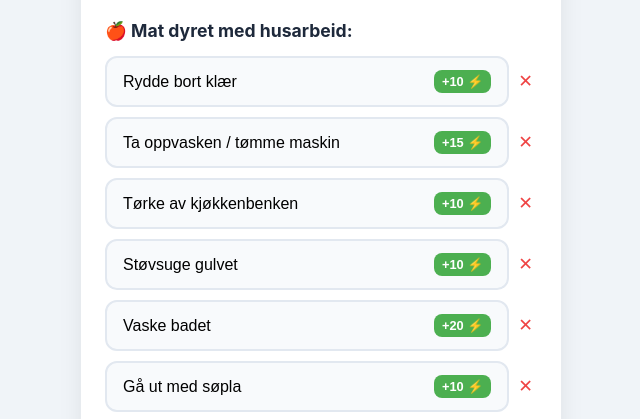
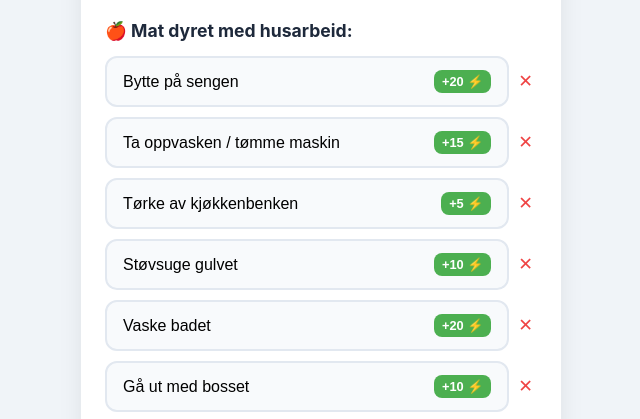
Before and after one commit to sondrehaukaas/Rydding, a plain HTML site: page index.html in a window 1280 px wide. Shown: the part 475-894 px from the top of the page, 319-959 px from the left. Drawn offline with Linux system fonts and the light colour scheme.

Commit message:
Update index.html

```diff
--- a/index.html
+++ b/index.html
@@ -300,12 +300,12 @@ button:focus-visible, input:focus-visible {
 
 // Standardoppgaver
 const defaultTasks = [
-    { name: "Rydde bort klær", points: 10 },
+    { name: "Bytte på sengen", points: 20 },
     { name: "Ta oppvasken / tømme maskin", points: 15 },
-    { name: "Tørke av kjøkkenbenken", points: 10 },
+    { name: "Tørke av kjøkkenbenken", points: 5 },
     { name: "Støvsuge gulvet", points: 10 },
     { name: "Vaske badet", points: 20 },
-    { name: "Gå ut med søpla", points: 10 },
+    { name: "Gå ut med bosset", points: 10 },
     { name: "Henge opp klær", points: 10 },
     { name: "Brette klær", points: 10 }
 ];
```
